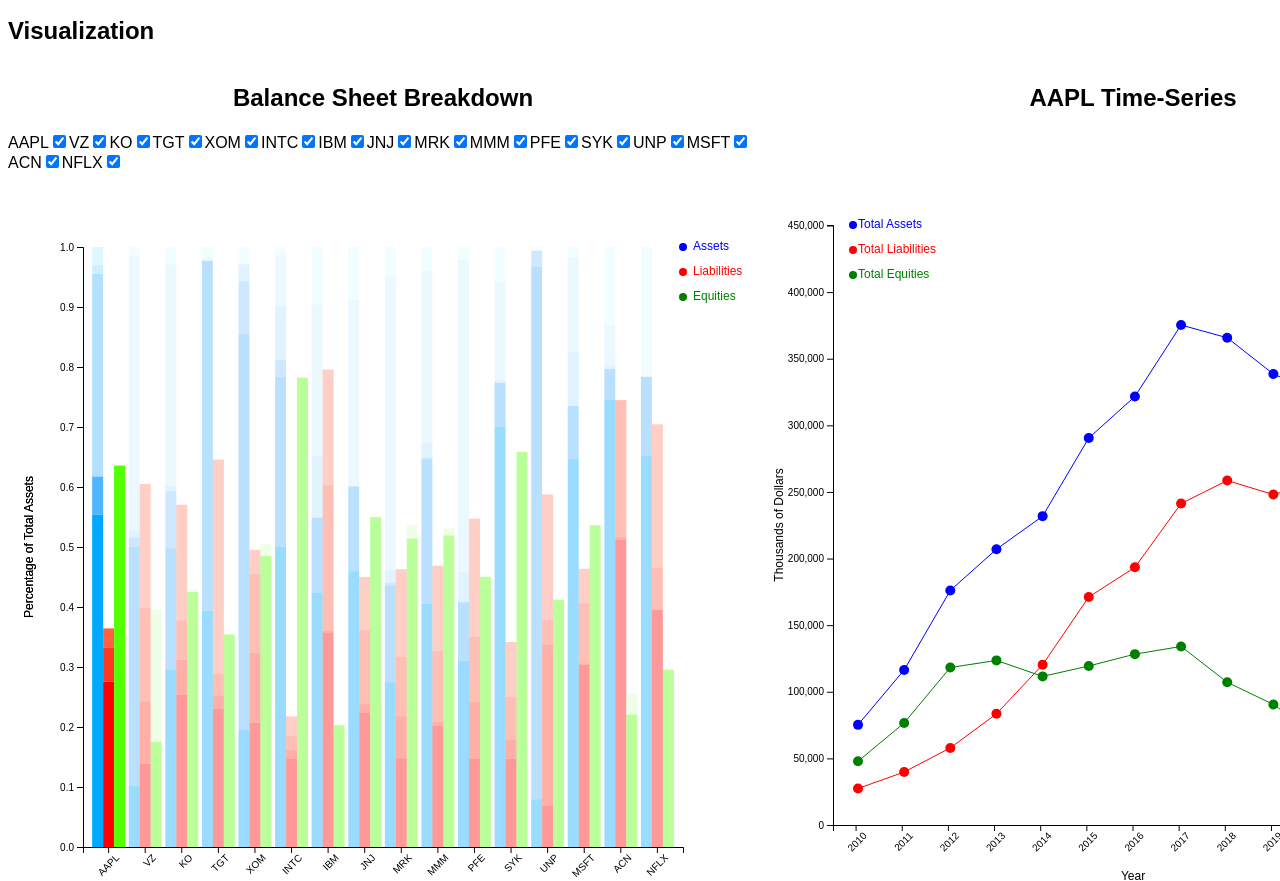
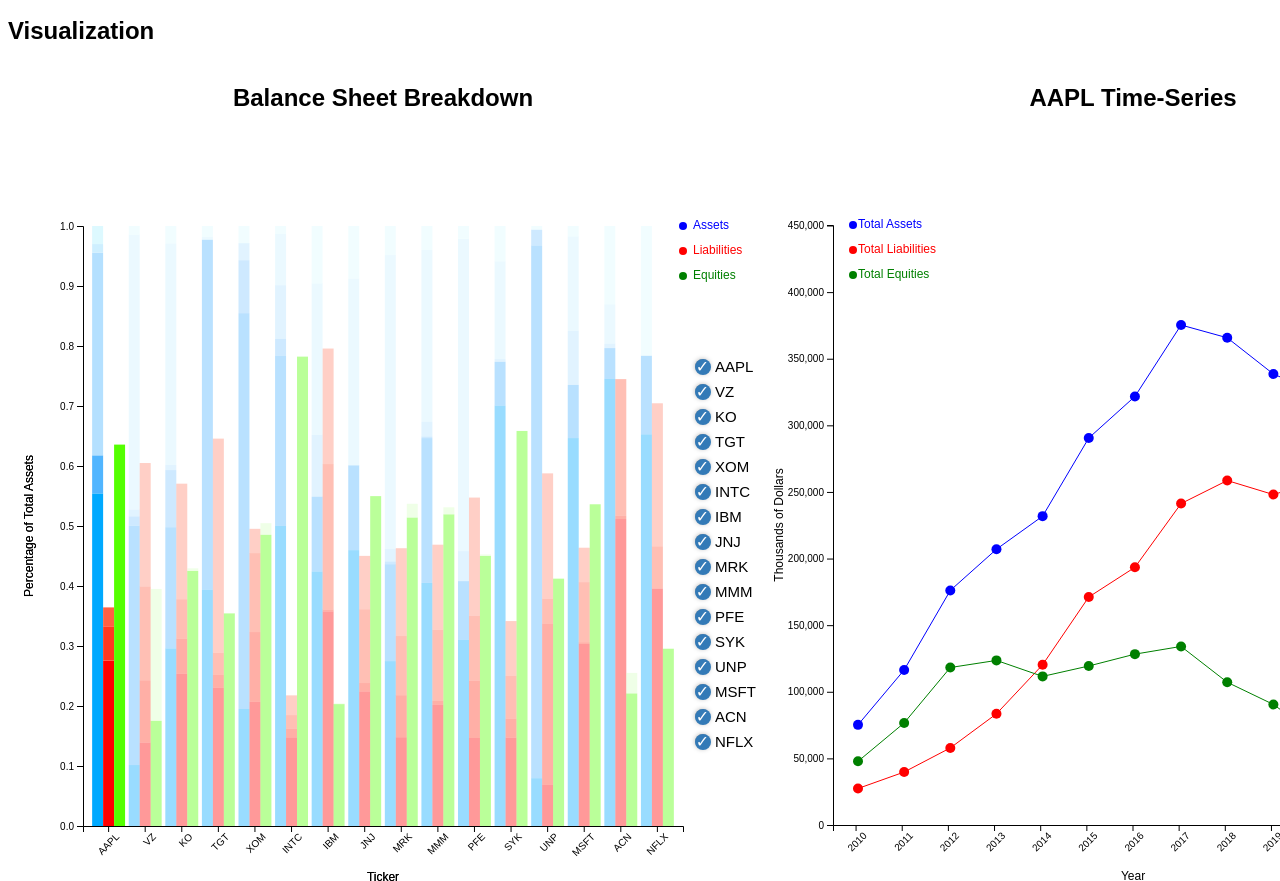
Before and after one commit to pogrebitskiy/FinViz, a plain HTML site: page index.html in a window 1280 px wide. Shown: the part 641-1522 px from the top of the page. Drawn offline with Linux system fonts and the light colour scheme.

Commit message:
Beautified filtering

```diff
--- a/index.html
+++ b/index.html
@@ -41,14 +41,18 @@
             <div class="column">
                 <div>
                     <h2 class="center">Balance Sheet Breakdown</h2>
-                    <div id="selectCompanies"></div>
+                    <div id="vis1div">
+                        <div id="selectCompanies"></div>
+                        <div id="vis1"></div>
+                    </div>
                 </div>
-                <div id="vis1"></div>
+
                 <div id="yearSelectionDiv">
                     <label for="selectYear">Select a Year:</label>
                     <select name="selectYear" id="selectYear"></select>
                 </div>
             </div>
+
             <div class="column">
                 <div>
                     <h2 class="center" id="tic-title"></h2>
--- a/js/main.js
+++ b/js/main.js
@@ -68,12 +68,19 @@
         .data([...all_tickers])
         .enter()
         .append('label')
-        .html(d => d)
-        .append('input')
-            .attr('type', 'checkbox')
-            .attr('class', 'company_cb')
-            .attr('value', d => d)
-            .attr('checked', 'checked')
+        .each(function(){
+                d3.select(this)
+                    .append('input')
+                    .attr('type', 'checkbox')
+                    .attr('class', 'company_cb')
+                    .attr('value', d => d)
+                    .attr('checked', 'checked');
+
+                d3.select(this)
+                    .append('span')
+                    .html(d => d)
+                    .append("br");
+            });
 
 
     // Initialize first year to render site with
--- a/style.css
+++ b/style.css
@@ -1,3 +1,4 @@
+
 body {
     font-family: Arial;
 }
@@ -19,6 +20,7 @@
     flex:50%;
 }
 
+
 .tooltip {
     position: absolute;
     max-width: 200px;
@@ -39,3 +41,61 @@
 text {
     user-select: none;
 }
+
+/* Style the checkboxes */
+input[type="checkbox"] {
+  -webkit-appearance: none;
+  -moz-appearance: none;
+  appearance: none;
+  display: inline-block;
+  width: 15px;
+  height: 15px;
+  border-radius: 50%;
+  border: 2px solid #999;
+  background-color: #fff;
+  box-shadow: 0 0 5px rgba(0, 0, 0, 0.3);
+    margin-left: 5px;
+  margin-right: 5px;
+  position: relative;
+  top: 5px;
+}
+
+/* Style the checked state */
+input[type="checkbox"]:checked:before {
+  content: "\2713";
+  display: block;
+  position: absolute;
+  top: 50%;
+  left: 50%;
+  transform: translate(-50%, -50%);
+  font-size: 16px;
+  color: #fff;
+  background-color: #337ab7;
+  border-radius: 50%;
+  width: 16px;
+  height: 16px;
+  text-align: center;
+  line-height: 16px;
+}
+label{
+    font-size:15px;
+    user-select: none;
+}
+label:hover {
+  background-color: #f1f1f1;
+  cursor: pointer;
+}
+
+#vis1div{
+    display: flex;
+    flex-direction: row;
+    justify-content: space-between;
+    padding-top: 19px;
+}
+
+#selectCompanies{
+    position: absolute;
+    margin-top: 200px;
+    left: 690px;
+
+}
```
